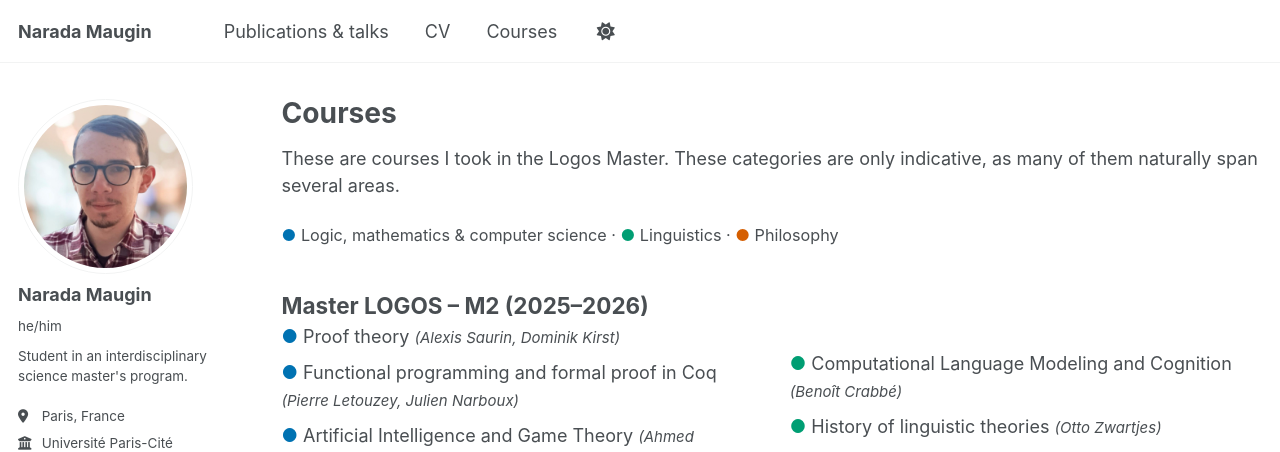
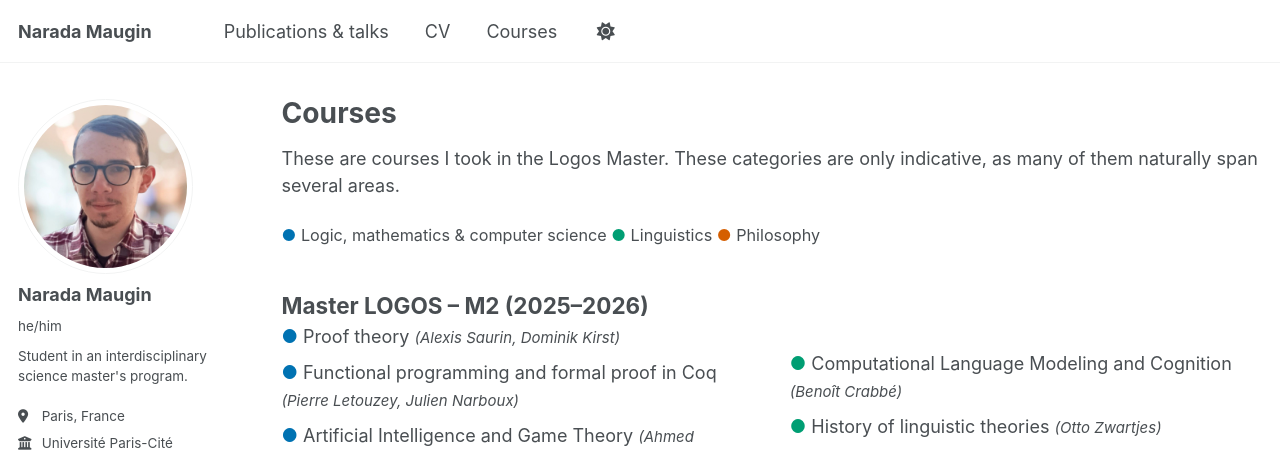
Before and after one commit to narada-maugin/narada-maugin.github.io, a Jekyll site: the page built from _pages/courses.md, in a window 1280 px wide and 1176 px high. Shown: the top 452 px of the window. Built offline with Jekyll 4.4.1, drawn with Linux system fonts in a browser that asks for light colours; some web fonts are replaced.

Commit message:
Update courses.md

```diff
--- a/_pages/courses.md
+++ b/_pages/courses.md
@@ -11,8 +11,8 @@ author_profile: true
 </p>
 
 <p style="font-size:0.9rem; margin-bottom:0.25rem;">
-  <span style="color:#0072B2;">●</span> Logic, mathematics & computer science ·
-  <span style="color:#009E73;">●</span> Linguistics ·
+  <span style="color:#0072B2;">●</span> Logic, mathematics & computer science
+  <span style="color:#009E73;">●</span> Linguistics
   <span style="color:#D55E00;">●</span> Philosophy
 </p>
 
```
